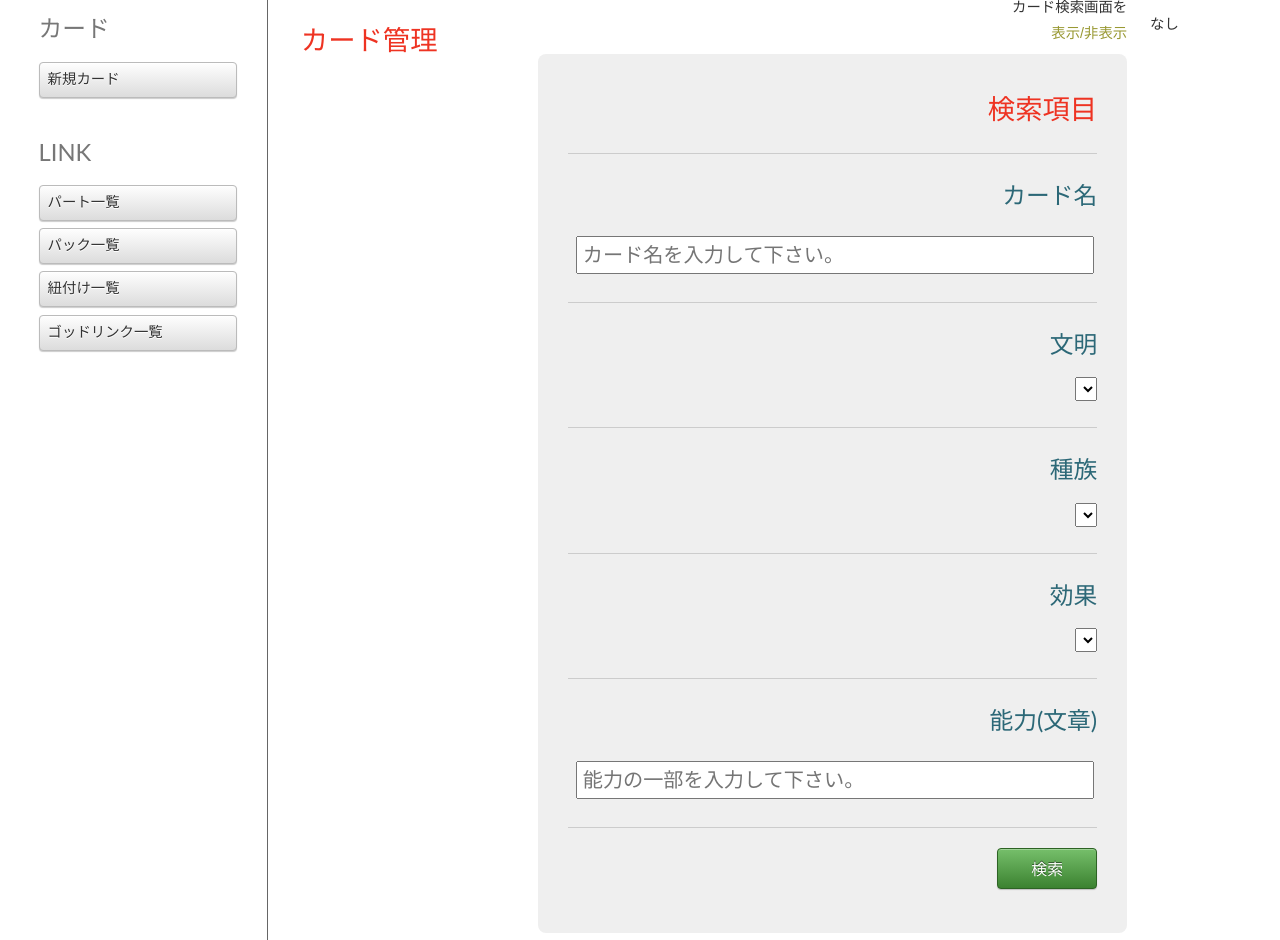
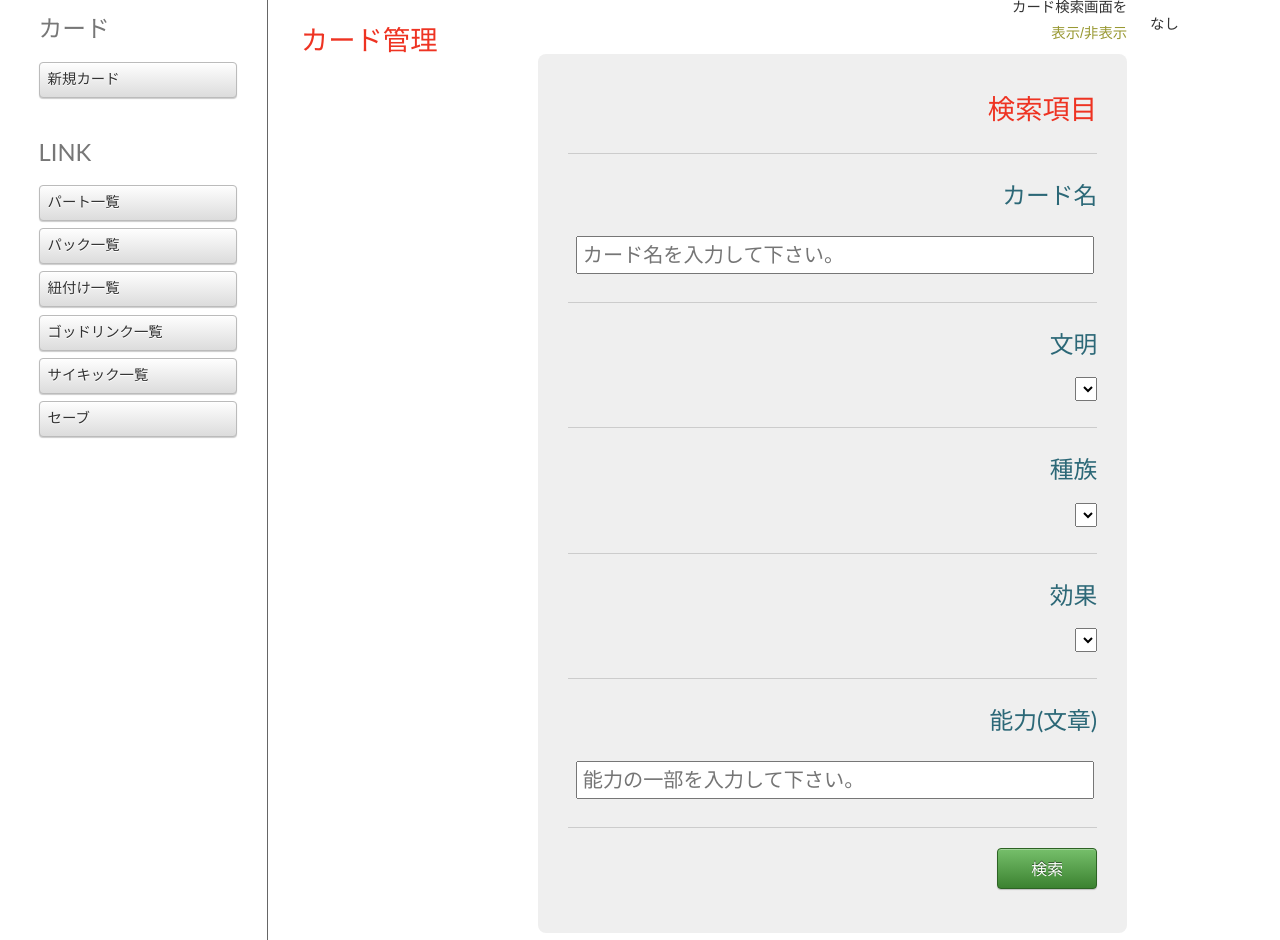
Before and after one commit to katahide100/duel_h, a CakePHP app: the page made by app/View/Cards/index.ctp in a window 1280 px wide. Shown: the part 138-1078 px from the top of the page. Run offline with PHP 8.4 and a stand-in for CakePHP, Linux system fonts and the light colour scheme; the template is opened without the code that fills it, so the values that code supplies are empty; form fields are guessed from the names that the template uses; some libraries are stand-ins or nearby versions.

Commit message:
見た目の修正

```diff
--- a/app/View/Cards/index.ctp
+++ b/app/View/Cards/index.ctp
@@ -141,6 +141,8 @@ $(function() {
 		<li><?php echo $this->Html->link(__('パック一覧'), array('controller' => 'packs', 'action' => 'index')); ?> </li>
 		<li><?php echo $this->Html->link(__('紐付け一覧'), array('controller' => 'links', 'action' => 'index')); ?> </li>
 		<li><?php echo $this->Html->link(__('ゴッドリンク一覧'), array('controller' => 'godlinks', 'action' => 'index')); ?> </li>
+		<li><?php echo $this->Html->link(__('サイキック一覧'), array('controller' => 'psychics', 'action' => 'index')); ?> </li>
+	    <li><?php echo $this->Html->link(__('セーブ'), array('action' => 'save')); ?></li>
 	</ul>
 </div>
 <?php echo $this->Html->css('card_index', null, array( 'inline' => false )); ?>
--- a/app/View/Packs/index.ctp
+++ b/app/View/Packs/index.ctp
@@ -48,5 +48,6 @@
 		<li><?php echo $this->Html->link(__('紐付け一覧'), array('controller' => 'links', 'action' => 'index')); ?> </li>
 		<li><?php echo $this->Html->link(__('ゴッドリンク一覧'), array('controller' => 'godlinks', 'action' => 'index')); ?> </li>
 	    <li><?php echo $this->Html->link(__('サイキック一覧'), array('controller' => 'psychics', 'action' => 'index')); ?> </li>
+	    <li><?php echo $this->Html->link(__('セーブ'), array('action' => 'save')); ?></li>
 	</ul>
 </div>
```
